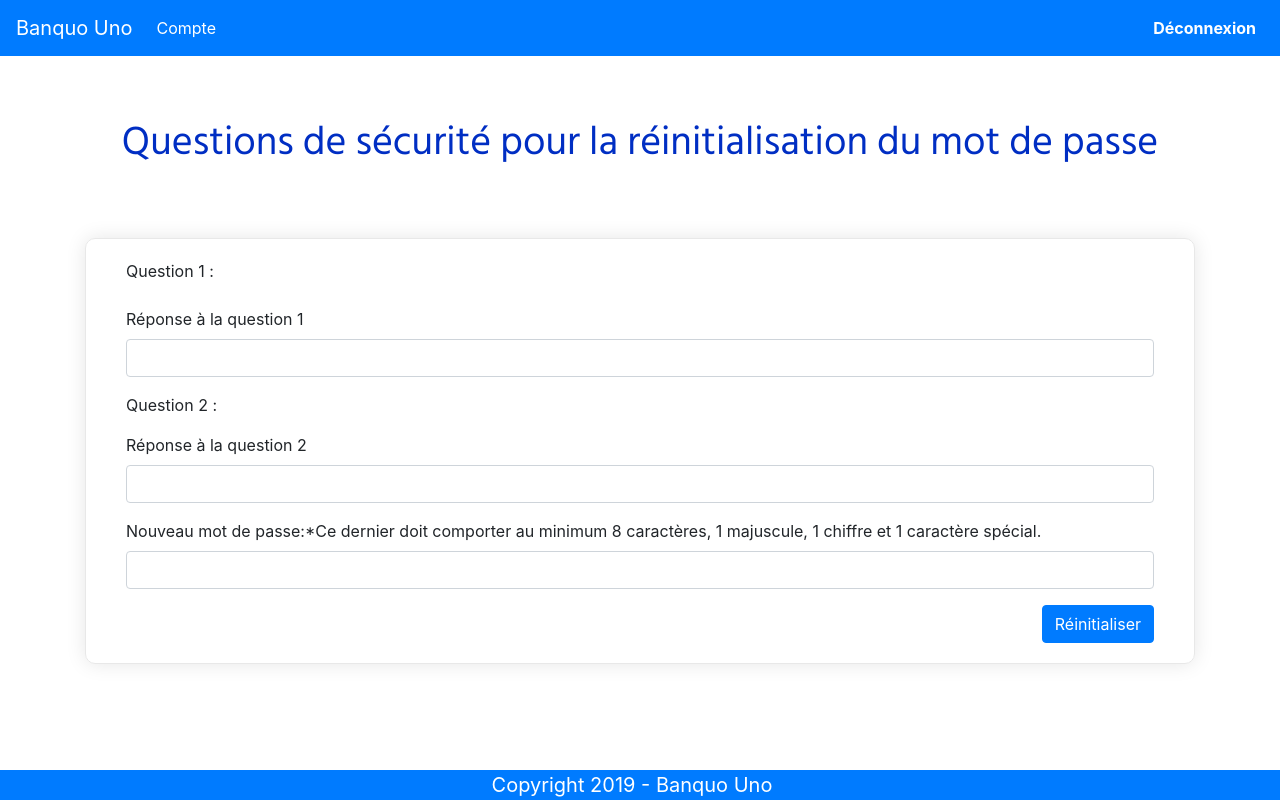
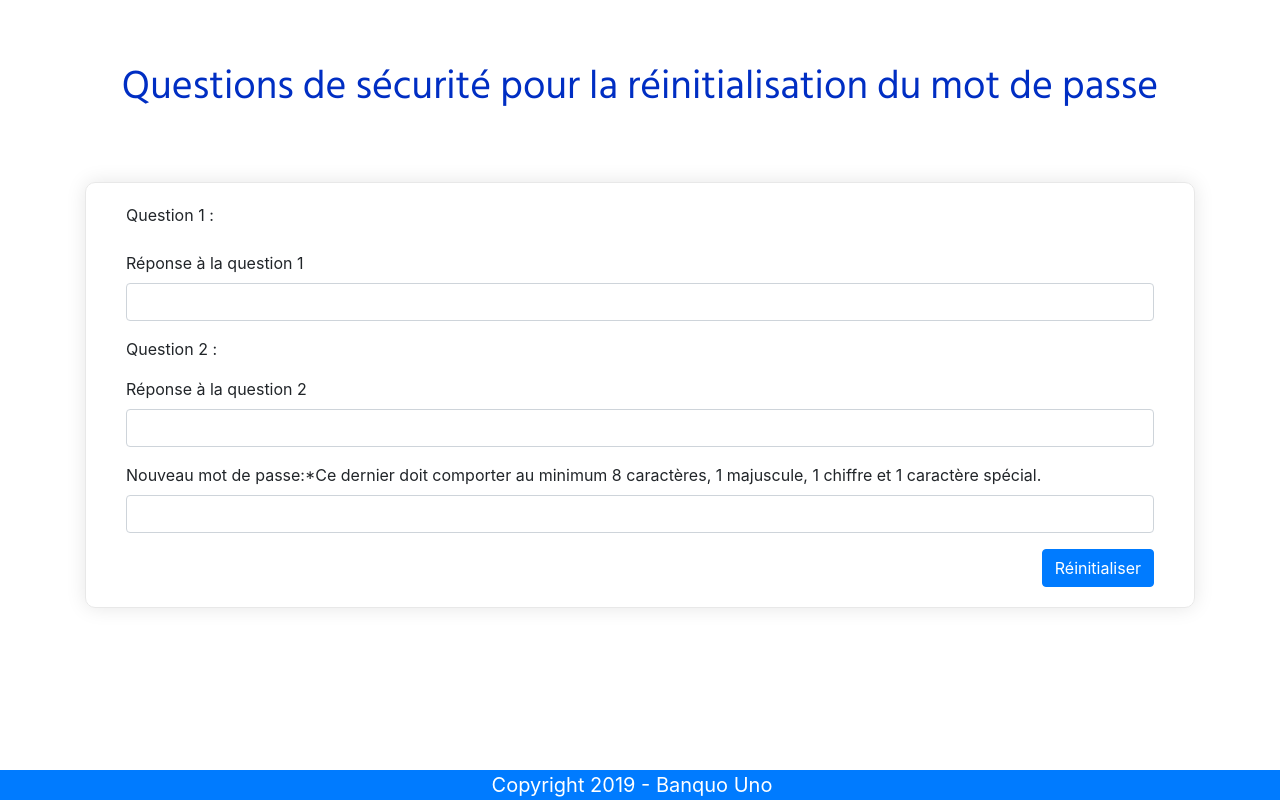
Before and after one commit to gti525/h19-banque-1, a Vue app: page /resetPassword in a window 1280 px wide. Built offline with nearby package versions, Linux system fonts and the light colour scheme.

Commit message:
Navbar enlevée de modifyPassword et container centré

```diff
--- a/src/components/ResetPassword.vue
+++ b/src/components/ResetPassword.vue
@@ -1,7 +1,6 @@
 <template>
 
     <div>
-        <nav-bar></nav-bar>
         <div class="container">
             <div class="app-title">Questions de sécurité pour la réinitialisation du mot de passe</div>
             <div class="resetPassword-container">
@@ -126,6 +125,7 @@
         padding: 20px 40px;
         border-radius: 10px;
         margin-top: 6%;
+        margin-bottom: 6%;
     }
 
     .main-header {
```
